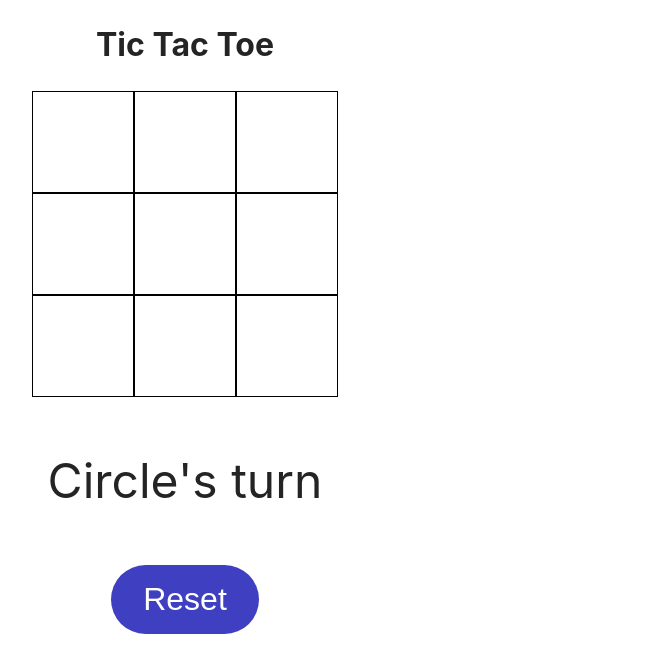
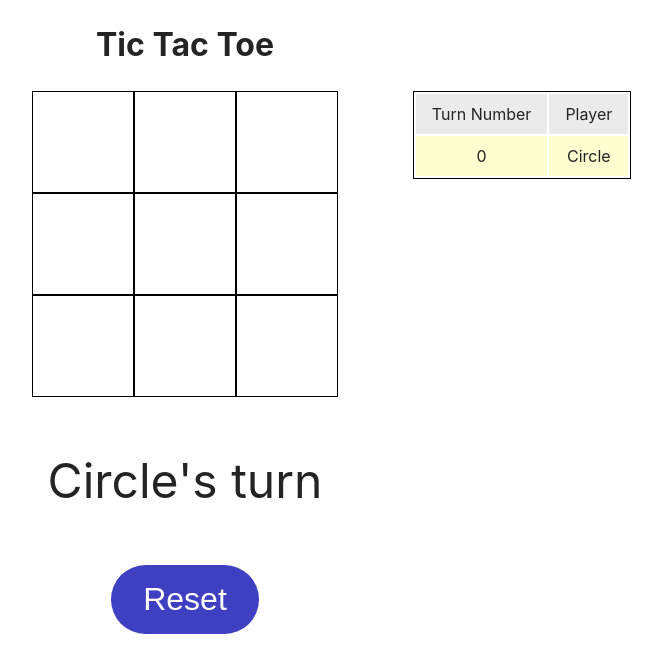
Before and after one commit to Yvok51/react-tictactoe, a React (Vite) app: page / in a window 1280 px wide. Shown: the top 672 px of the page, without its empty margins (455-1117 px from the left). Built offline with nearby package versions, Linux system fonts and the light colour scheme.

Commit message:
Added time travel

```diff
--- a/src/TicTacToe.css
+++ b/src/TicTacToe.css
@@ -50,3 +50,39 @@ section {
 .t-reset-btn:hover {
   cursor: pointer;
 }
+
+
+.t-history {
+  border: 1px solid #000;
+}
+
+tr:nth-of-type(even) {
+  background-color: #ebebeb;
+}
+
+.t-history-cell {
+  text-align: center;
+  padding: 0.5rem 1rem;
+}
+
+tr.t-history-highlight {
+  background-color: #fdfdd0;
+}
+
+.t-history-head {
+  border-bottom: 1px solid black;
+  background-color: #ebebeb;
+}
+
+.tic-tac-toe {
+  display: grid;
+  grid-template-columns: repeat(3, 1fr);
+}
+
+.t-play-area {
+  grid-column: 2 / 3;
+}
+
+.t-history-area {
+  grid-column: 3 / 4;
+}
--- a/src/TicTacToe.tsx
+++ b/src/TicTacToe.tsx
@@ -46,6 +46,7 @@ export default function TicTacToe() {
 
   const previousTurn = previousPlayer(turn);
   const gameOver = playerWon(previousTurn, field);
+  const draw = history.index == 9 && !gameOver;
 
   function resetState() {
     setHistory(initialHistory);
@@ -57,7 +58,7 @@ export default function TicTacToe() {
         return;
       }
 
-      if (gameOver) {
+      if (gameOver || draw) {
         return;
       }
 
@@ -76,7 +77,7 @@ export default function TicTacToe() {
     };
   }
 
-  const htmlField = field.fieldItems.map((row, rIdx) => (
+  const fieldsHtml = field.fieldItems.map((row, rIdx) => (
     <div key={rIdx} className="t-row">
       {row.map((cell, cIdx) => {
         const clickField = onClickField(rIdx, cIdx);
@@ -89,11 +90,28 @@ export default function TicTacToe() {
     </div>
   ));
 
-  const turnText = gameOver ? `Player ${previousTurn} won!` : `${turn}'s turn`;
+  const historyHtml = history.states.map((state, idx) => {
+    const currentTime = idx == history.index;
+    const cssClass = currentTime ? 't-history-highlight' : '';
+    return (
+      <tr key={idx} onClick={_ => setHistory({ ...history, index: idx })} className={cssClass}>
+        <td className="t-history-cell">{idx}</td>
+        <td className="t-history-cell">{state.turn}</td>
+      </tr>
+    );
+  });
+
+  let turnText = `${turn}'s turn`;
+  if (gameOver) {
+    turnText = `Player ${previousTurn} won!`;
+  } else if (draw) {
+    turnText = 'Draw!';
+  }
 
   return (
-    <section>
-      <div className="t-field">{htmlField}</div>
+    <div className="tic-tac-toe">
+      <section className="t-play-area">
+        <div className="t-field">{fieldsHtml}</div>
         <div className="t-turn">
           <p>{turnText}</p>
         </div>
@@ -101,6 +119,16 @@ export default function TicTacToe() {
           Reset
         </button>
       </section>
+      <section className="t-history-area">
+        <table className="t-history">
+          <thead className="t-history-head">
+            <td className="t-history-cell">Turn Number</td>
+            <td className="t-history-cell">Player</td>
+          </thead>
+          {historyHtml}
+        </table>
+      </section>
+    </div>
   );
 }
 
```
Lines whose indentation alone changed are shown as unchanged.
